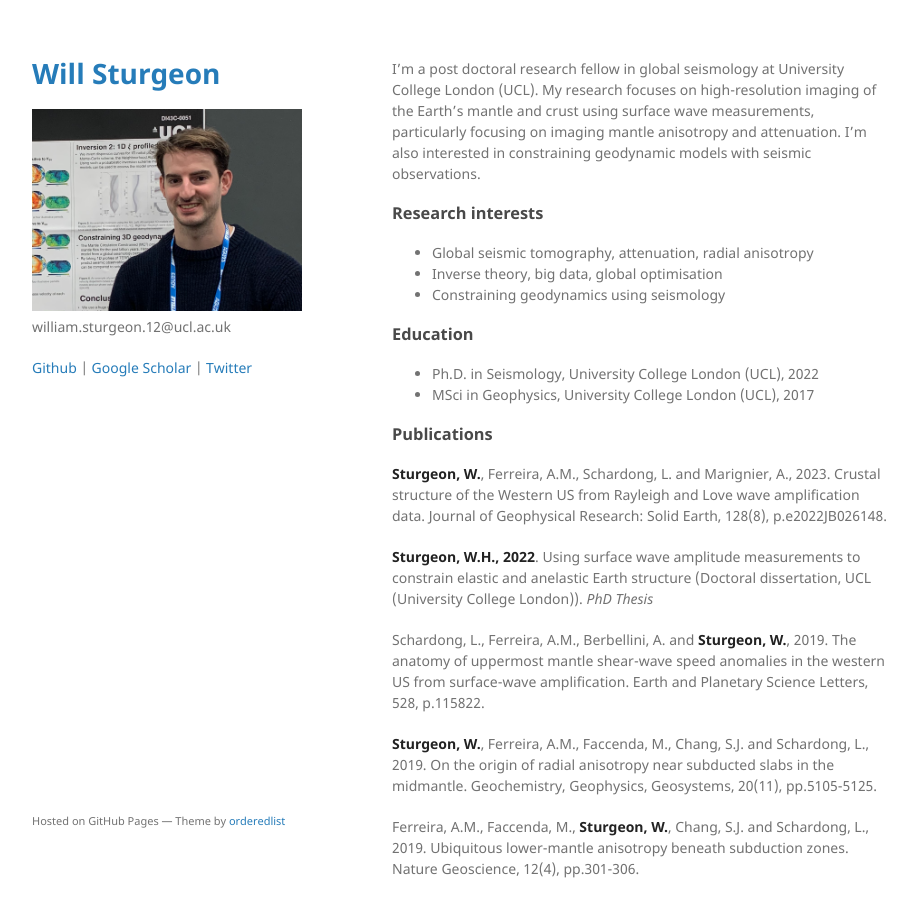
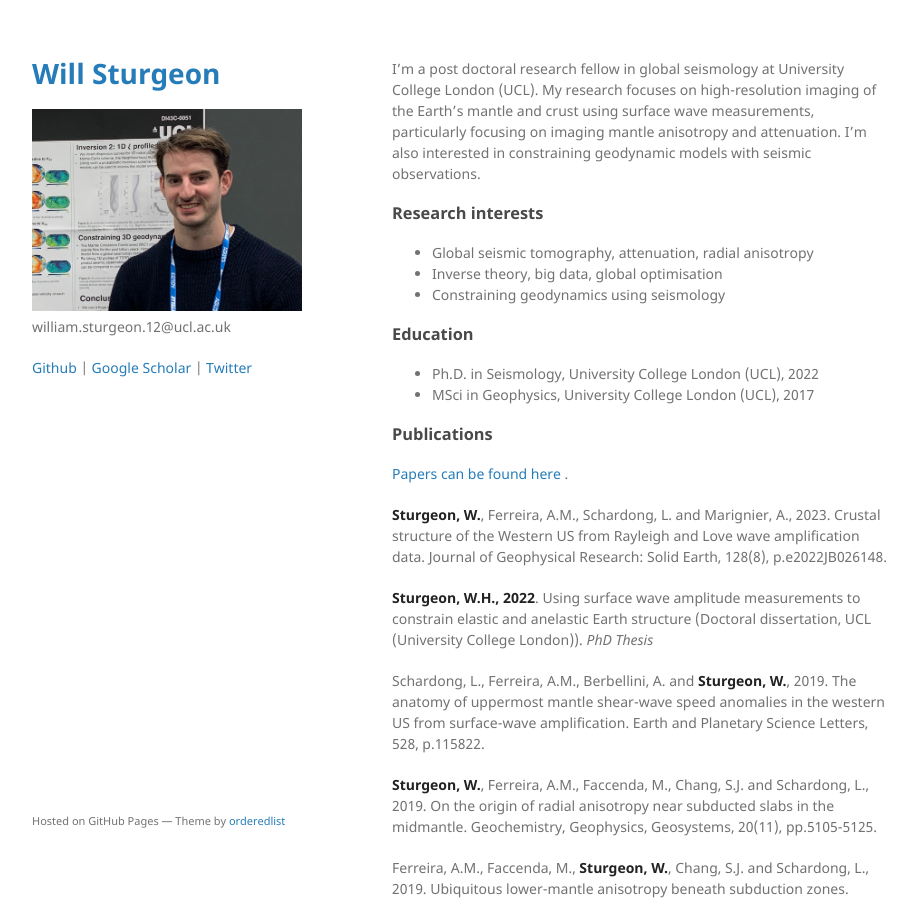
Before and after one commit to WillSturgeon/WillSturgeon.github.io, a Jekyll site: the page built from index.md, in a window 1280 px wide and 900 px high. Shown: the whole window, without its empty margins (178-1095 px from the left). Built offline with Jekyll 4.4.1, drawn with Linux system fonts in a browser that asks for light colours.

Commit message:
edited text

```diff
--- a/index.md
+++ b/index.md
@@ -16,6 +16,8 @@ I'm a post doctoral research fellow in global seismology at University College L
 * MSci in Geophysics, University College London (UCL), 2017
 
 ### Publications
+
+[Papers can be found here ](./papers.html).
 
 **Sturgeon, W.**, Ferreira, A.M., Schardong, L. and Marignier, A., 2023. Crustal structure of the Western US from Rayleigh and Love wave amplification data. Journal of Geophysical Research: Solid Earth, 128(8), p.e2022JB026148.
 
```
